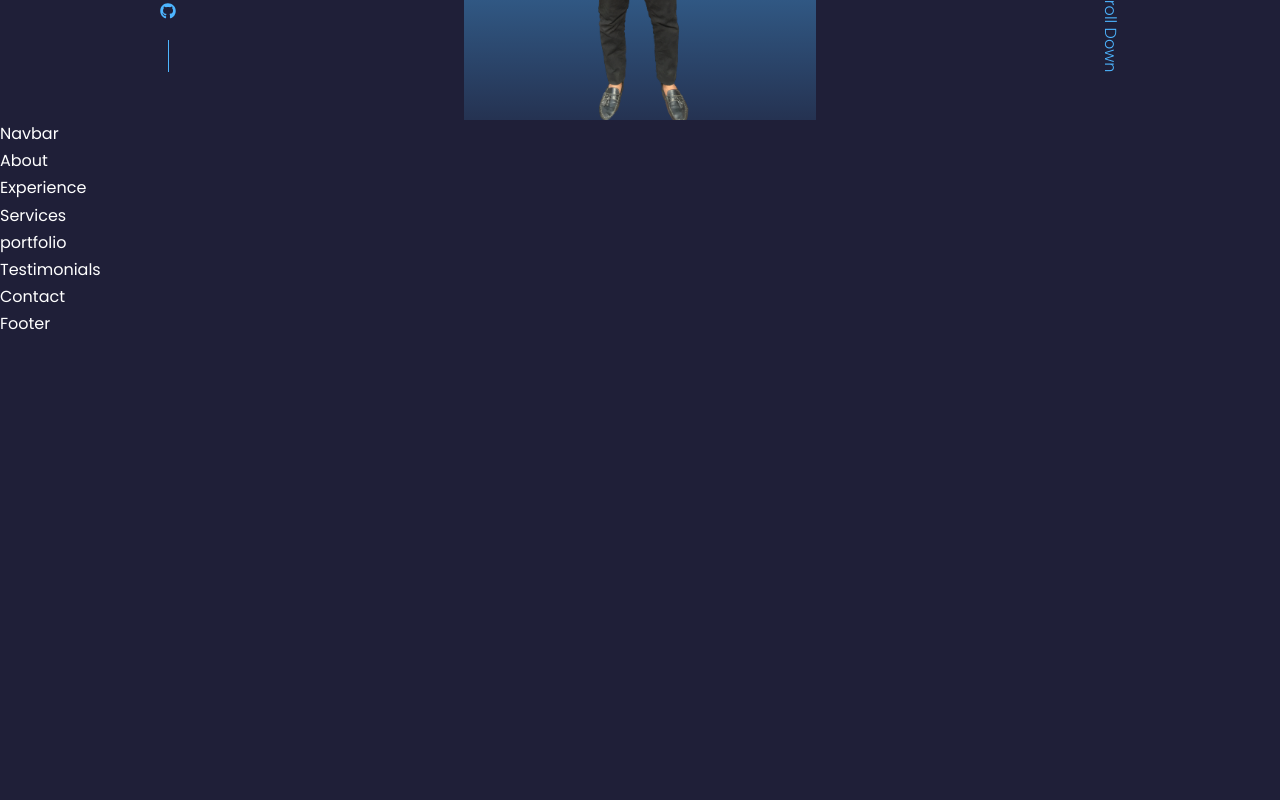
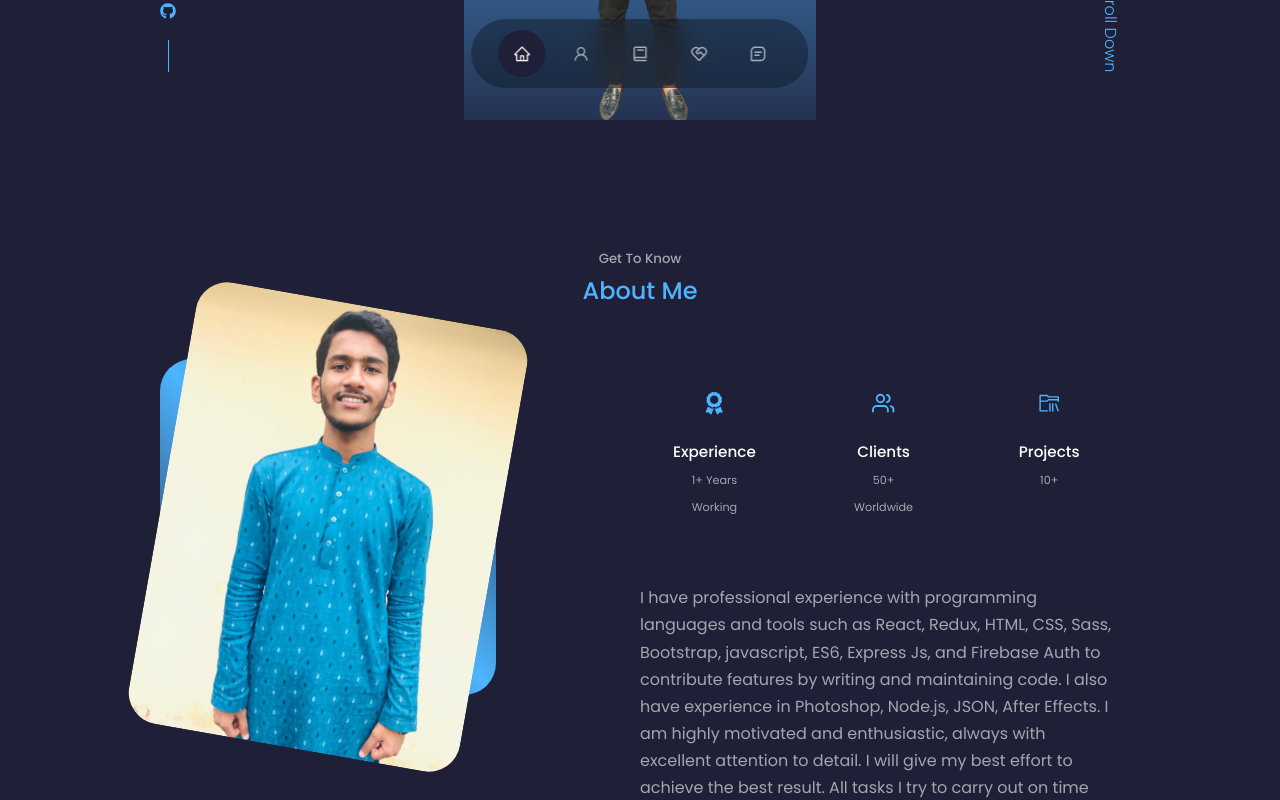
Before and after one commit to mirajulalam/portfolio-website, a React (Create React App) app: page / in a window 1280 px wide. Shown: the part 680-1480 px from the top of the page. Before the commit the page ends 1018 px from the top, so only its background shows below. Built offline with nearby package versions, Linux system fonts and the light colour scheme.

Commit message:
about section added

```diff
--- a/src/components/about/About.jsx
+++ b/src/components/about/About.jsx
@@ -1,8 +1,48 @@
 import React from 'react'
 import './about.css';
+import me from '../../assets/IMG-20220503-WA0079.jpg';
+import {FaAward} from 'react-icons/fa';
+import {FiUsers} from 'react-icons/fi';
+import {VscFolderLibrary} from 'react-icons/vsc';
 const About = () => {
   return (
-    <div>About</div>
+    <section id="about">
+      <h5>Get To Know</h5>
+      <h2>About Me</h2>
+
+      <div className='container about_container'>
+        <div className="about_me">
+          <div className="about_me-image">
+            <img src={me} alt="About images" />
+          </div>
+        </div>
+
+
+      <div className="about_content">
+        <div className="about_cards">
+          <article className='about_card'>
+                <FaAward className='about_icon'/>
+              <h5>Experience</h5>
+              <small>1+ Years Working</small>
+          </article>
+
+          <article className='about_card'>
+                <FiUsers className='about_icon'/>
+              <h5>Clients</h5>
+              <small>50+ Worldwide</small>
+          </article>
+
+          <article className='about_card'>
+                <VscFolderLibrary className='about_icon'/>
+              <h5>Projects</h5>
+              <small>10+</small>
+          </article>
+        </div>
+        <p>I have professional experience with programming languages and tools such as React, Redux, HTML, CSS, Sass, Bootstrap, javascript, ES6, Express Js, and Firebase Auth to contribute features by writing and maintaining code. I also have experience in Photoshop, Node.js, JSON, After Effects. I am highly motivated and enthusiastic, always with excellent attention to detail. I will give my best effort to achieve the best result. All tasks I try to carry out on time and in full. So if you have any questions or inputs, please don't hesitate to contact me.</p>
+        <a href="#contact" className='btn btn-primary'>Let's Talk</a>
+      </div>
+      </div>
+      </section>
   )
 }
 
--- a/src/components/about/about.css
+++ b/src/components/about/about.css
@@ -0,0 +1,91 @@
+.about_container{
+    display: grid;
+    grid-template-columns: 35% 50%;
+    gap: 15%;
+}
+.about_me{
+    width: 100%;
+    aspect-ratio: 1/1;
+    border-radius: 2rem;
+    background: linear-gradient(45deg,
+    transparent,
+    var(--color-primary),transparent);
+    display: grid;
+    place-items: center;
+}
+.about_me-image {
+    border-radius: 2rem;
+    overflow: hidden;
+    transform: rotate(10deg);
+    transition: var(--transition);
+}
+.about_me-image:hover{
+    transform: rotate(0);
+}
+.about_cards {
+    display: grid;
+    grid-template-columns: repeat(3,1fr);
+    gap: 1.5rem;
+}
+.about_card{
+    background: var(--color-bg-variant);
+    border: 1px solid transparent;
+    border-radius: 1rem;
+    padding: 2rem;
+    text-align: center;
+    transition: var(--transition);
+}
+.about_card:hover{
+    background: transparent;
+    background-color: var(--color-primary-varient);
+    cursor: default;
+}
+.about_icon{
+    color: var(--color-primary);
+    font-size: 1.4rem;
+    margin-bottom: 1rem;
+}
+.about_card h5{
+    font-size: 0.95rem;
+}
+.about_card small{
+    font-size: 0.7rem;
+    color: var(--color-light);
+}
+.about_content p {
+    margin: 2rem 0 2.6rem;
+    color: var(--color-light);
+}
+
+
+/*********** Media Queryes (midium devices)************/
+@media screen and(max-width:1024px) {
+   .about_container{
+    grid-template-columns: 1fr;
+    gap: 0;
+   }
+   .about_me{
+    width: 50%;
+    margin: 2rem auto 4rem;
+   }
+   .about_content p{
+    margin: 1rem 0 1.5rem;
+   }
+}
+/*********** Media Queryes (Small devices)************/
+@media screen and(max-width:600px) {
+    .about_me{
+        width: 65%;
+        margin: 0 auto 3rem;
+    }
+    .about_cards {
+        grid-template-columns: 1fr 1fr;
+        gap: 1rem;
+    }
+    .about_content{
+        text-align: center;
+    }
+    .about_content p{
+        margin: 1.5rem 0;
+    }
+}
--- a/src/components/contact/Contact.jsx
+++ b/src/components/contact/Contact.jsx
@@ -2,7 +2,7 @@
 import './contact.css';
 const Contact = () => {
   return (
-    <div>Contact</div>
+    <section id='contact'>Contact</section>
   )
 }
 
--- a/src/components/experience/Experience.jsx
+++ b/src/components/experience/Experience.jsx
@@ -2,7 +2,7 @@
 import './experience.css';
 const Experience = () => {
   return (
-    <div>Experience</div>
+    <section id='experience'>Experience</section>
   )
 }
 
--- a/src/components/header/header.css
+++ b/src/components/header/header.css
@@ -54,3 +54,20 @@
 font-weight: 300;
 font-size: 0.9;
 }
+
+/*********** Media Queryes (midium devices)************/
+@media screen and(max-width:1024px) {
+    header{
+        height: 68vh;
+    }
+}
+/*********** Media Queryes (Small devices)************/
+@media screen and(max-width:600px) {
+    header{
+        height: 100vh;
+    }
+    .header_socials,
+    .scroll_down{
+        display: none;
+    }
+}
--- a/src/components/navbar/Navbar.jsx
+++ b/src/components/navbar/Navbar.jsx
@@ -1,8 +1,25 @@
-import React from 'react'
+import React, { useState } from 'react'
 import './navbar.css';
+import {AiOutlineHome} from 'react-icons/ai'
+import {AiOutlineUser} from 'react-icons/ai';
+import {BiBook} from 'react-icons/bi';
+import {RiServiceLine} from 'react-icons/ri';
+import {BiMessageSquareDetail} from 'react-icons/bi';
+
 const Navbar = () => {
+  const [activeNav,setActiveNav]=useState('#')
   return (
-    <div>Navbar</div>
+    <nav>
+      <a href="#" onClick={()=>setActiveNav('#')} className={activeNav === '#'?'active':''}><AiOutlineHome/></a>
+      <a href="#about" onClick={()=>setActiveNav('#about')}
+      className={activeNav === '#about'?'active':''}><AiOutlineUser/></a>
+      <a href="#experience" onClick={()=>setActiveNav('#experience')}
+      className={activeNav === '#experience'?'active':''}><BiBook/></a>
+      <a href="#services" onClick={()=>setActiveNav('#services')}
+      className={activeNav === '#services'?'active':''}><RiServiceLine/></a>
+      <a href="#contact" onClick={()=>setActiveNav('#contact')}
+      className={activeNav === '#contact'?'active':''}><BiMessageSquareDetail/></a>
+    </nav>
   )
 }
 
--- a/src/components/navbar/navbar.css
+++ b/src/components/navbar/navbar.css
@@ -0,0 +1,30 @@
+nav{
+    background: rgba(0,0,0,0.3);
+    width: max-content;
+    display: block;
+    padding: 0.7rem 1.7rem;
+    z-index: 2;
+    position: fixed;
+    left: 50%;
+    transform: translateX(-50%);
+    bottom: 2rem;
+    display: flex;
+    gap: 0.8rem;
+    border-radius: 3rem;
+    backdrop-filter: blur(15px);
+}
+nav a {
+    background: transparent;
+    padding: 0.9rem;
+    border-radius: 50%;
+    display: flex;
+    color: var(--color-light);
+    font-size: 1.1rem;
+}
+nav a:hover {
+    background: rgba(0,0,0,0.3);
+}
+nav a.active{
+    background: var(--color-bg);
+    color: var(--color-white);
+}
--- a/src/components/portfolio/Portfolio.jsx
+++ b/src/components/portfolio/Portfolio.jsx
@@ -2,7 +2,7 @@
 import './portfolio.css';
 const Portfolio = () => {
   return (
-    <div>portfolio</div>
+    <section id='portfolio'>portfolio</section>
   )
 }
 
--- a/src/components/services/Services.jsx
+++ b/src/components/services/Services.jsx
@@ -2,7 +2,7 @@
 import './services.css';
 const Services = () => {
   return (
-    <div>Services</div>
+    <section id='services'>Services</section>
   )
 }
 
--- a/src/components/testimonials/Testimonials.jsx
+++ b/src/components/testimonials/Testimonials.jsx
@@ -2,7 +2,7 @@
 import './testimonials.css';
 const Testimonials = () => {
   return (
-    <div>Testimonials</div>
+    <section id='testimonials'>Testimonials</section>
   )
 }
 
--- a/src/index.css
+++ b/src/index.css
@@ -57,6 +57,7 @@
 
  section{
      margin-top: 8rem;
+     height: 100vh;
  }
  section>h2,section>h5{
     text-align: center;
```
Also changed, not shown: src/assets/IMG-20220503-WA0079.jpg (added), src/assets/alif-1.png (added).
